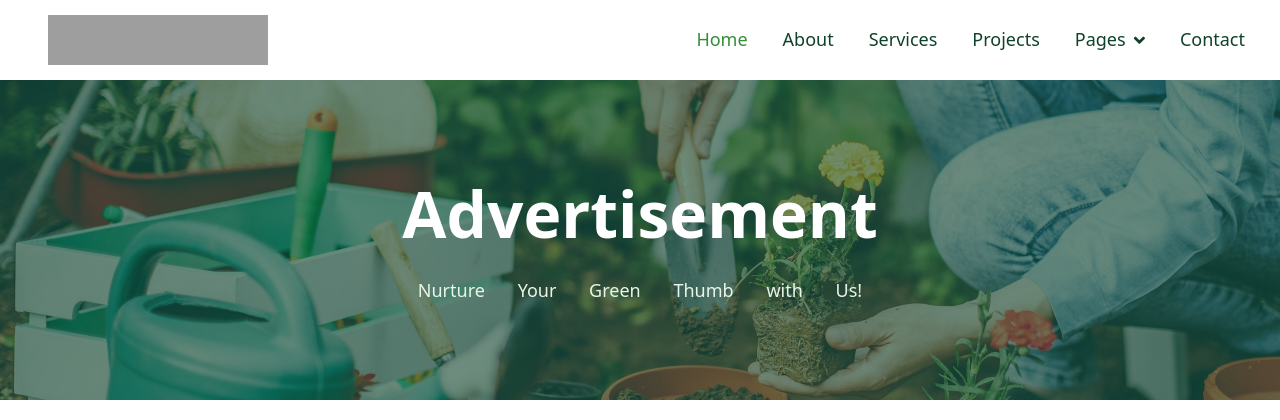
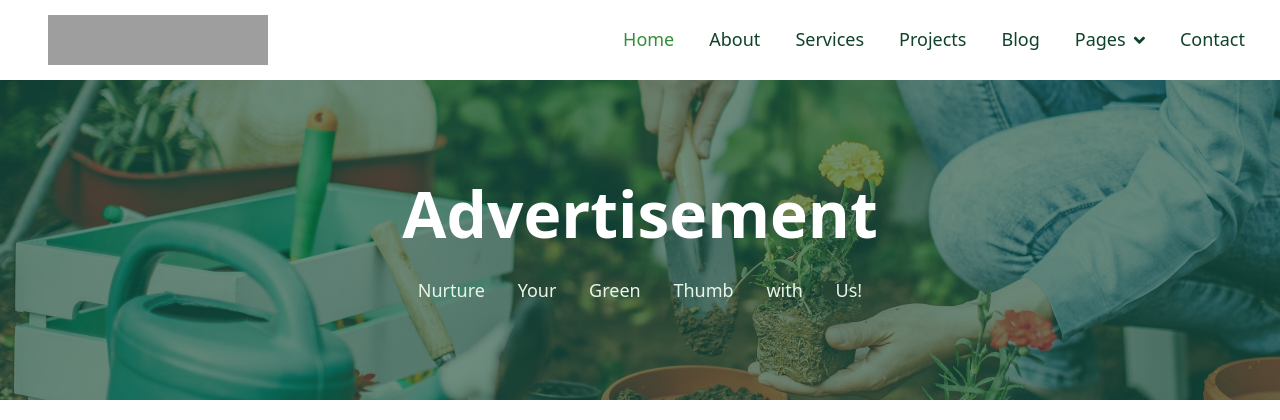
Before and after one commit to MigaraThiyunuwan/GardenGURU, a PHP site: page /php/Advertistment.php in a window 1280 px wide. Shown: the top 420 px of the page. Run offline with PHP 8.4, Linux system fonts and the light colour scheme; some libraries are stand-ins or nearby versions; grey boxes are pictures that could not be loaded.

Commit message:
add blog to nav bar in advertisement page

```diff
--- a/php/Advertistment.php
+++ b/php/Advertistment.php
@@ -42,10 +42,11 @@
         </button>
         <div class="collapse navbar-collapse" id="navbarCollapse">
             <div class="navbar-nav ms-auto p-4 p-lg-0">
-                <a href="index-2.html" class="nav-item nav-link active">Home</a>
-                <a href="AboutUs.php" class="nav-item nav-link">About</a>
+                <a href="../index.php" class="nav-item nav-link active">Home</a>
+                <a href="../php/AboutUs.php" class="nav-item nav-link">About</a>
                 <a href="service.html" class="nav-item nav-link">Services</a>
                 <a href="project.html" class="nav-item nav-link">Projects</a>
+                <a href="../php/blog.php" class="nav-item nav-link">Blog</a>
                 <div class="nav-item dropdown">
                     <a href="#" class="nav-link dropdown-toggle" data-bs-toggle="dropdown">Pages</a>
                     <div class="dropdown-menu bg-light m-0">
@@ -56,7 +57,7 @@
                         <a href="404.html" class="dropdown-item">404 Page</a>
                     </div>
                 </div>
-                <a href="ContactUs.php" class="nav-item nav-link">Contact</a>
+                <a href="../php/ContactUs.php" class="nav-item nav-link">Contact</a>
             </div>
             <!-- <a href="#" class="btn btn-primary py-4 px-lg-4 rounded-0 d-none d-lg-block">Get A Quote<i class="fa fa-arrow-right ms-3"></i></a> -->
         </div>
```
